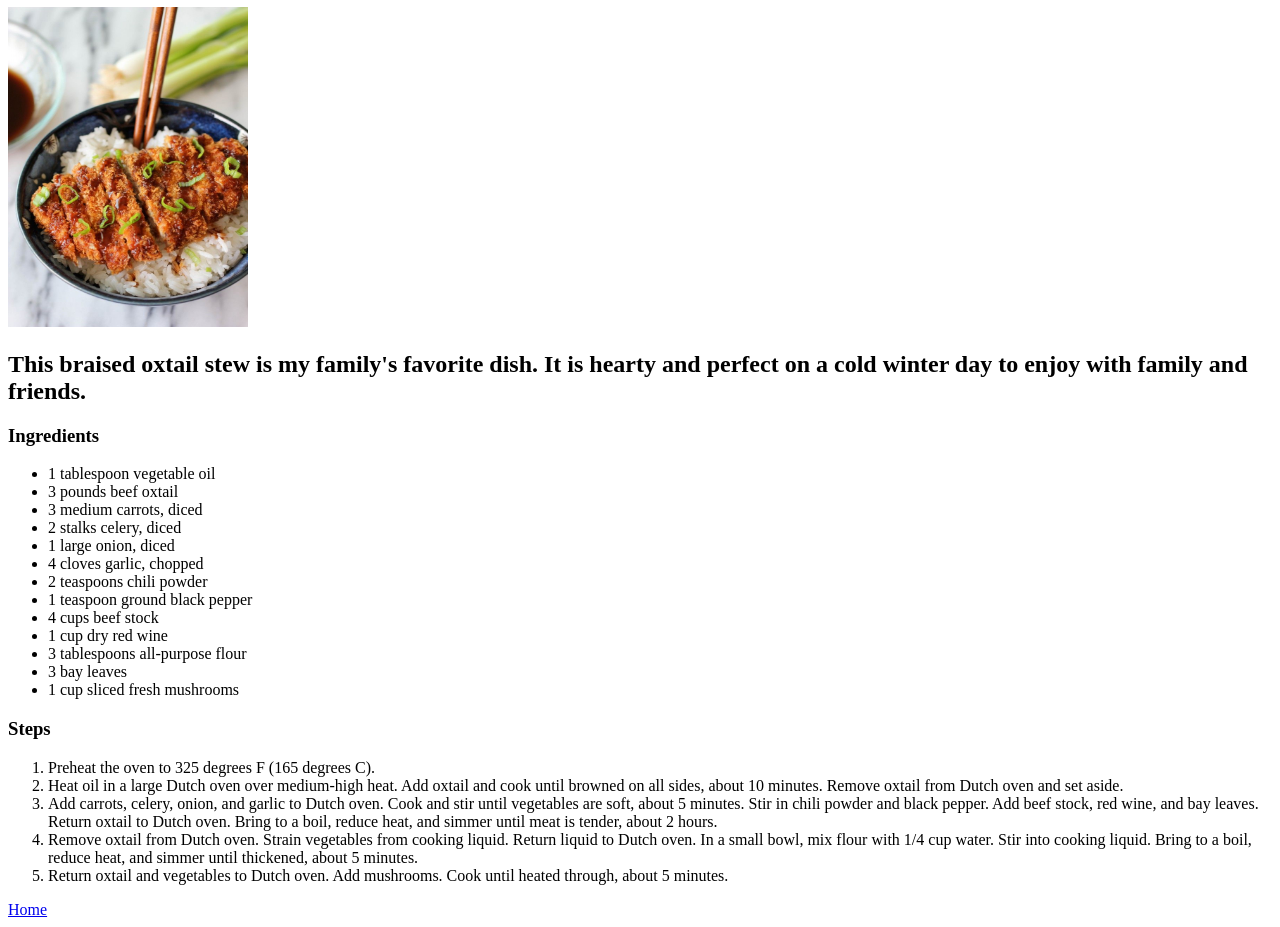
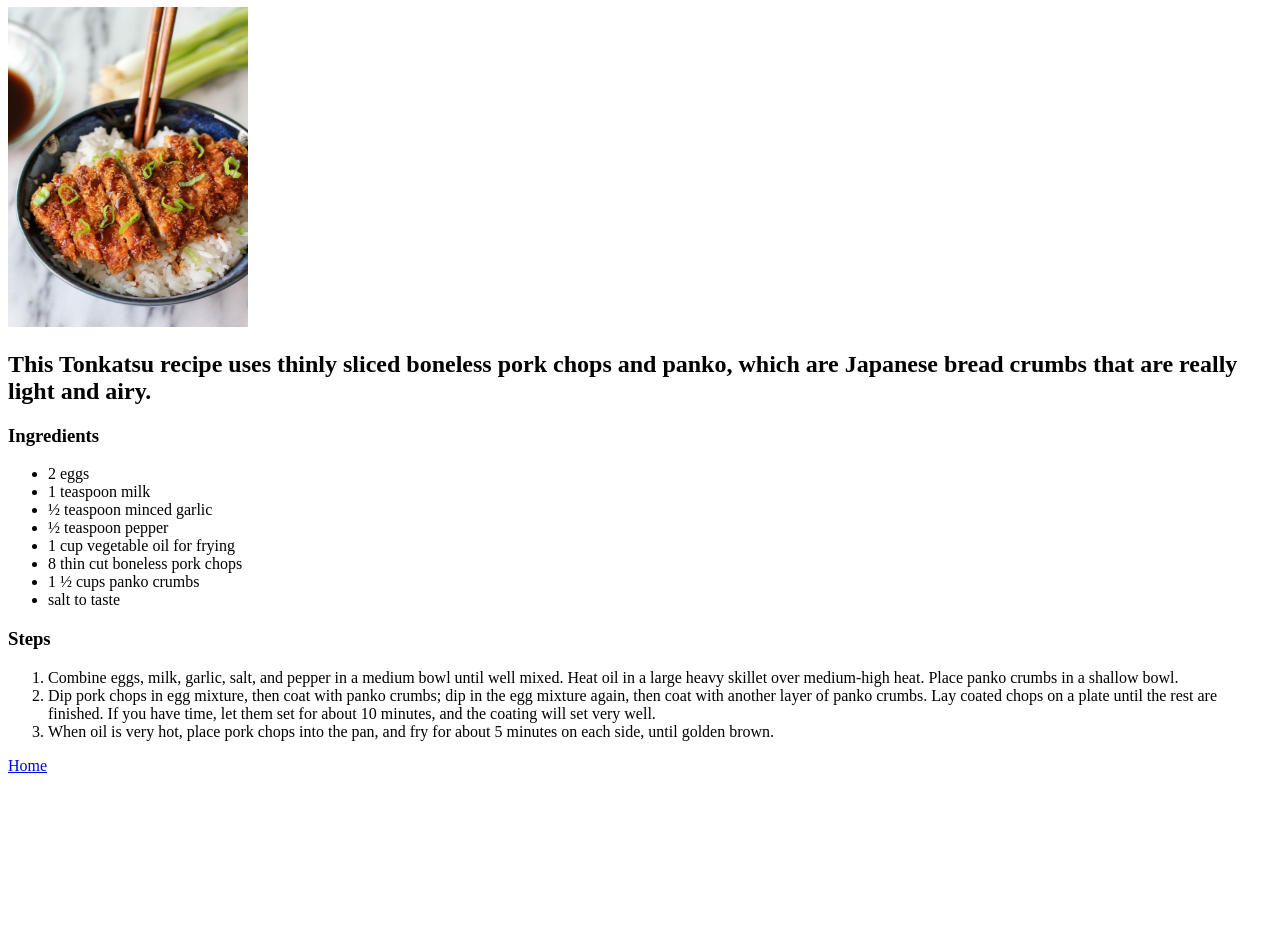
Before and after one commit to dasdennis/odin-recipes, a plain HTML site: page recipes/tonkatsu.html in a window 1280 px wide. Shown: the part 73-1000 px from the top of the page. After the commit the page ends 856 px from the top, so only its background shows below. Drawn offline with Linux system fonts and the light colour scheme.

Commit message:
feat: Update Tonkatsu Recipe

```diff
--- a/recipes/tonkatsu.html
+++ b/recipes/tonkatsu.html
@@ -4,44 +4,34 @@
 <head>
   <meta charset="UTF-8">
   <meta name="viewport" content="width=device-width, initial-scale=1.0">
-  <title>Oxtail Stew Recipe</title>
+  <title>Tonkatsu (Japanese Pork Chop)</title>
 </head>
 
 <body>
-  <h1>Oxtail Stew Recipe</h1>
-  <img src="../recipes/recipes-images/tonkatsu.jpeg" alt="oxtail stew" width="240" height="320">
-  <h2>This braised oxtail stew is my family's favorite dish. It is hearty and perfect on a cold winter day to enjoy with
-    family and friends.</h2>
+  <h1>Tonkatsu (Japanese Pork Chop)</h1>
+  <img src="../recipes/recipes-images/tonkatsu.jpeg" alt="Tonkatsu (Japanese Pork Chop)" width="240" height="320">
+  <h2>This Tonkatsu recipe uses thinly sliced boneless pork chops and panko, which are Japanese bread crumbs that are really
+  light and airy.</h2>
   <h3>Ingredients</h3>
   <ul>
-    <li>1 tablespoon vegetable oil</li>
-    <li>3 pounds beef oxtail</li>
-    <li>3 medium carrots, diced</li>
-    <li>2 stalks celery, diced</li>
-    <li>1 large onion, diced</li>
-    <li>4 cloves garlic, chopped</li>
-    <li>2 teaspoons chili powder</li>
-    <li>1 teaspoon ground black pepper</li>
-    <li>4 cups beef stock</li>
-    <li>1 cup dry red wine</li>
-    <li>3 tablespoons all-purpose flour</li>
-    <li>3 bay leaves</li>
-    <li>1 cup sliced fresh mushrooms</li>
+    <li>2 eggs</li>
+    <li>1 teaspoon milk</li>
+    <li>½ teaspoon minced garlic</li>
+    <li>½ teaspoon pepper</li>
+    <li>1 cup vegetable oil for frying</li>
+    <li>8 thin cut boneless pork chops</li>
+    <li>1 ½ cups panko crumbs</li>
+    <li>salt to taste</li>
   </ul>
   <h3>Steps</h3>
   <ol>
-    <li>Preheat the oven to 325 degrees F (165 degrees C).</li>
-    <li>Heat oil in a large Dutch oven over medium-high heat. Add oxtail and cook until browned on all sides, about 10
-      minutes. Remove oxtail from Dutch oven and set aside.</li>
-    <li>Add carrots, celery, onion, and garlic to Dutch oven. Cook and stir until vegetables are soft, about 5 minutes.
-      Stir in chili powder and black pepper. Add beef stock, red wine, and bay leaves. Return oxtail to Dutch oven.
-      Bring to a boil, reduce heat, and simmer until meat is tender, about 2 hours.</li>
-    <li>Remove oxtail from Dutch oven. Strain vegetables from cooking liquid. Return liquid to Dutch oven. In a small
-      bowl, mix flour with 1/4 cup water. Stir into cooking liquid. Bring to a boil, reduce heat, and simmer until
-      thickened, about 5 minutes.</li>
-    <li>Return oxtail and vegetables to Dutch oven. Add mushrooms. Cook until heated through, about 5 minutes.</li>
+    <li>Combine eggs, milk, garlic, salt, and pepper in a medium bowl until well mixed. Heat oil in a large heavy skillet over
+medium-high heat. Place panko crumbs in a shallow bowl.</li>
+    <li>Dip pork chops in egg mixture, then coat with panko crumbs; dip in the egg mixture again, then coat with another layer
+of panko crumbs. Lay coated chops on a plate until the rest are finished. If you have time, let them set for about 10
+minutes, and the coating will set very well.</li>
+    <li>When oil is very hot, place pork chops into the pan, and fry for about 5 minutes on each side, until golden brown.</li>
   </ol>
   <a href="../index.html">Home</a>
 </body>
-
 </html>
```
